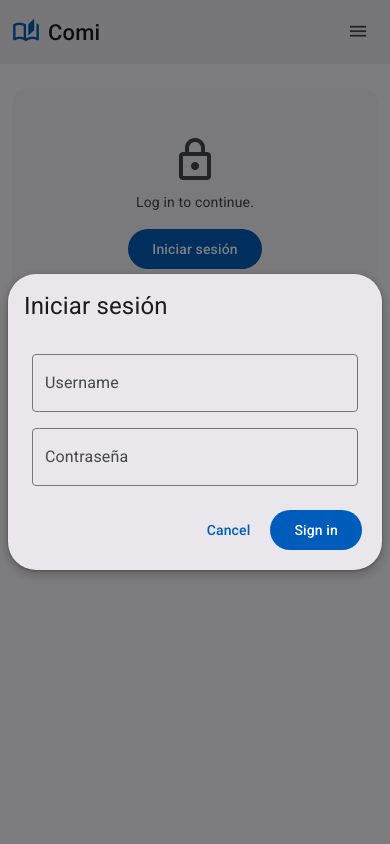
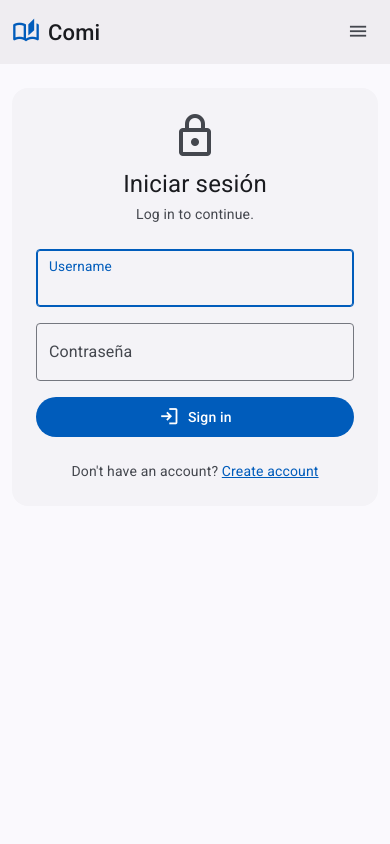
Before and after one commit to DeadSpawnZ/comics, a Django app: page /login/ in a window 390 px wide. Run offline with Django 5.2, Linux system fonts and the light colour scheme; some libraries are stand-ins or nearby versions.

Commit message:
feat(accounts): add login page and self-registration
Login moves from the navbar modal to a dedicated page that keeps a same-site next URL. Users can register themselves with a required, case-insensitively unique email and join Collectors. Logout is POST-only, and 403/404 pages match the app. Email verification and password reset wait until SMTP is configured.

```diff
--- a/comic/urls.py
+++ b/comic/urls.py
@@ -22,10 +22,10 @@ from django.views.i18n import JavaScriptCatalog
 from django.views.static import serve as serve_static
 
 from comics.views import (
+    accounts,
     collectables,
     collection,
     collection_entries,
-    login,
     manage,
     manage_arcs,
     manage_editions,
@@ -39,8 +39,9 @@ urlpatterns = [
     path("admin/", admin.site.urls),
     path("i18n/", include("django.conf.urls.i18n")),
     path("jsi18n/", JavaScriptCatalog.as_view(), name="javascript-catalog"),
-    path("login/", login.login_view, name="login"),
-    path("logout/", login.logout_view, name="logout"),
+    path("login/", accounts.login_view, name="login"),
+    path("logout/", accounts.logout_view, name="logout"),
+    path("registro/", accounts.register_view, name="register"),
     path("ajax/get-publishing-date/<int:publishing_id>/", publishing.get_publishing_date, name="get_publishing_date"),
     path("ajax/get-comics/<int:publishing_id>/", publishing.get_comics_by_publishing, name="get_comics_by_publishing"),
     path("ajax/get-previous-trades/<int:edition_id>/", collection.get_previous_trades, name="get_previous_trades"),
--- a/comics/forms.py
+++ b/comics/forms.py
@@ -4,8 +4,10 @@ import datetime
 from typing import Any
 
 from django import forms
+from django.contrib.auth.forms import AuthenticationForm, UserCreationForm
 from django.contrib.auth.models import User
-from django.core.exceptions import NON_FIELD_ERRORS
+from django.core.exceptions import NON_FIELD_ERRORS, ValidationError
+from django.db import transaction
 from django.db.models import QuerySet, prefetch_related_objects
 from django.utils.translation import gettext_lazy as _
 
@@ -576,3 +578,70 @@ class SignatureForm(forms.ModelForm):
 SignatureFormSet = forms.inlineformset_factory(
     Collection, Signature, form=SignatureForm, fk_name="collectable", extra=0, can_delete=True
 )
+
+
+# ---------- Accounts: sign in and self-registration ----------
+
+
+def _outlined_text_fields(form: forms.BaseForm) -> None:
+    """Material/Bootstrap outlined fields: floating labels need a placeholder."""
+    for field in form.fields.values():
+        field.widget.attrs.update({"class": "form-control", "placeholder": field.label})
+
+
+class LoginForm(AuthenticationForm):
+    """Django's sign-in form (inactive users and wrong passwords get the same message, so the form
+    does not reveal which accounts exist), with the app's labels and message."""
+
+    error_messages = {
+        **AuthenticationForm.error_messages,
+        "invalid_login": _("Your username and password didn't match."),
+    }
+
+    def __init__(self, *args: Any, **kwargs: Any) -> None:
+        super().__init__(*args, **kwargs)
+        self.fields["username"].label = _("Username")
+        self.fields["password"].label = _("Password")
+        _outlined_text_fields(self)
+
+
+class RegistrationForm(UserCreationForm):
+    """Self-registration: username, email and password (checked by AUTH_PASSWORD_VALIDATORS).
+
+    The email is required and unique ignoring case. That rule lives here and not in the database
+    because existing accounts have no email (several empty values). Without SMTP there is no email
+    verification yet: when there is, the account can be created inactive here and activated from
+    the emailed link."""
+
+    email = forms.EmailField(label=_("Email"), max_length=254)
+
+    error_messages = {
+        **UserCreationForm.error_messages,
+        "duplicate_email": _("A user with that email already exists."),
+    }
+
+    class Meta(UserCreationForm.Meta):
+        model = User
+        fields = ("username", "email")
+
+    def __init__(self, *args: Any, **kwargs: Any) -> None:
+        super().__init__(*args, **kwargs)
+        self.fields["username"].label = _("Username")
+        self.fields["password1"].label = _("Password")
+        self.fields["password2"].label = _("Confirm password")
+        self.fields["email"].widget.attrs["autocomplete"] = "email"
+        _outlined_text_fields(self)
+
+    def clean_email(self) -> str:
+        # EmailField already stripped the value; normalize_email lowercases the domain part.
+        email = User.objects.normalize_email(self.cleaned_data["email"])
+        # Telling that an email is taken is unavoidable without sending emails (and the same holds
+        # for usernames); with SMTP this can become a notice sent to that address instead.
+        if User.objects.filter(email__iexact=email).exists():
+            raise ValidationError(self.error_messages["duplicate_email"], code="duplicate_email")
+        return email
+
+    def save(self, commit: bool = True) -> User:
+        # The user and its default role (added by the post_save signal) are saved together.
+        with transaction.atomic():
+            return super().save(commit=commit)
--- /dev/null
+++ b/comics/templates/403.html
@@ -0,0 +1,5 @@
+{% extends 'error_page.html' %}
+{% load i18n %}
+{% block error_icon %}block{% endblock %}
+{% block error_title %}{% translate "Access denied" %}{% endblock %}
+{% block error_message %}{% translate "You don't have permission to open this page." %}{% endblock %}
--- /dev/null
+++ b/comics/templates/404.html
@@ -0,0 +1,5 @@
+{% extends 'error_page.html' %}
+{% load i18n %}
+{% block error_icon %}search_off{% endblock %}
+{% block error_title %}{% translate "Page not found" %}{% endblock %}
+{% block error_message %}{% translate "This page doesn't exist or was moved." %}{% endblock %}
--- /dev/null
+++ b/comics/templates/accounts/base_accounts.html
@@ -0,0 +1,27 @@
+{% extends 'base.html' %}
+{% load i18n %}
+{% comment %}Centered card shared by the account pages (sign in, registration).{% endcomment %}
+{% block content %}
+<div class="row justify-content-center my-4 my-md-5">
+  <div class="col-12 col-sm-10 col-md-7 col-lg-5 col-xl-4">
+    <div class="md-surface-card p-4">
+      <div class="text-center mb-4">
+        <span class="material-symbols-outlined d-block mb-2 empty-state-icon" aria-hidden="true">{% block accounts_icon %}lock{% endblock %}</span>
+        <h1 class="md-headline-small mb-1">{% block accounts_title %}{% endblock %}</h1>
+        <p class="md-body-medium mb-0">{% block accounts_subtitle %}{% endblock %}</p>
+      </div>
+
+      {% if form.non_field_errors %}
+        <div class="editor-errors mb-3" role="alert">
+          <span class="material-symbols-outlined" aria-hidden="true">error</span>
+          <ul>{% for error in form.non_field_errors %}<li>{{ error }}</li>{% endfor %}</ul>
+        </div>
+      {% endif %}
+
+      {% block accounts_form %}{% endblock %}
+
+      <p class="md-body-medium text-center mt-4 mb-0">{% block accounts_switch %}{% endblock %}</p>
+    </div>
+  </div>
+</div>
+{% endblock %}
--- /dev/null
+++ b/comics/templates/accounts/login.html
@@ -0,0 +1,24 @@
+{% extends 'accounts/base_accounts.html' %}
+{% load i18n %}
+
+{% block accounts_icon %}lock{% endblock %}
+{% block accounts_title %}{% translate "Log in" %}{% endblock %}
+{% block accounts_subtitle %}{% translate "Log in to continue." %}{% endblock %}
+
+{% block accounts_form %}
+<form method="post" action="{% url 'login' %}" id="loginForm" class="d-flex flex-column gap-3" novalidate>
+  {% csrf_token %}
+  {% if next_url %}<input type="hidden" name="next" value="{{ next_url }}">{% endif %}
+  {% include 'manage/includes/field.html' with field=form.username %}
+  {% include 'manage/includes/field.html' with field=form.password %}
+  <button type="submit" class="md-btn md-btn--filled justify-content-center">
+    <span class="material-symbols-outlined" aria-hidden="true">login</span>
+    {% translate "Sign in" %}
+  </button>
+</form>
+{% endblock %}
+
+{% block accounts_switch %}
+{% translate "Don't have an account?" %}
+<a href="{% url 'register' %}{% if next_url %}?next={{ next_url|urlencode }}{% endif %}">{% translate "Create account" %}</a>
+{% endblock %}
--- a/comics/templates/base.html
+++ b/comics/templates/base.html
@@ -140,54 +140,29 @@
                 </li>
                 {% endif %}
                 <li>
-                  <a class="dropdown-item" href="{% url 'logout' %}">
-                    <span class="material-symbols-outlined" aria-hidden="true">logout</span>
-                    {% translate "Log out" %}
-                  </a>
+                  {# POST with CSRF token: signing out is a state change. #}
+                  <form method="post" action="{% url 'logout' %}">
+                    {% csrf_token %}
+                    <button type="submit" class="dropdown-item">
+                      <span class="material-symbols-outlined" aria-hidden="true">logout</span>
+                      {% translate "Log out" %}
+                    </button>
+                  </form>
                 </li>
               </ul>
             </div>
-            {% else %}
-            <button type="button" class="md-btn md-btn--filled" data-bs-toggle="modal" data-bs-target="#loginDialog">
+            {% elif url_name != 'login' and url_name != 'register' %}
+            {# The login page is the only sign-in UI; it brings the user back here afterwards. #}
+            <a class="md-btn md-btn--filled" href="{% url 'login' %}?next={{ request.get_full_path|urlencode }}">
               <span class="material-symbols-outlined" aria-hidden="true">login</span>
               {% translate "Log in" %}
-            </button>
+            </a>
             {% endif %}
           </div>
         </div>
       </div>
     </nav>
     {% endwith %}
-
-    {% if not user.is_authenticated %}
-    <div class="modal fade md-dialog" id="loginDialog" tabindex="-1" aria-labelledby="loginDialogTitle" aria-hidden="true">
-      <div class="modal-dialog modal-dialog-centered">
-        <div class="modal-content">
-          <form method="post" action="{% url 'login' %}">
-            {% csrf_token %}
-            {% if login_next %}<input type="hidden" name="next" value="{{ login_next }}">{% endif %}
-            <div class="modal-header">
-              <h2 class="modal-title md-headline-small" id="loginDialogTitle">{% translate "Log in" %}</h2>
-            </div>
-            <div class="modal-body d-flex flex-column gap-3">
-              <div class="form-floating md-field">
-                <input type="text" class="form-control" id="loginUsername" name="username" placeholder="{% translate 'Username' %}" autocomplete="username" required>
-                <label for="loginUsername">{% translate "Username" %}</label>
-              </div>
-              <div class="form-floating md-field">
-                <input type="password" class="form-control" id="loginPassword" name="password" placeholder="{% translate 'Password' %}" autocomplete="current-password" required>
-                <label for="loginPassword">{% translate "Password" %}</label>
-              </div>
-            </div>
-            <div class="modal-footer">
-              <button type="button" class="md-btn md-btn--text" data-bs-dismiss="modal">{% translate "Cancel" %}</button>
-              <button type="submit" class="md-btn md-btn--filled">{% translate "Sign in" %}</button>
-            </div>
-          </form>
-        </div>
-      </div>
-    </div>
-    {% endif %}
 
     <main class="container-fluid">{% block content %} {% endblock %}</main>
 
--- a/comics/templates/login.html
+++ /dev/null
@@ -1,30 +0,0 @@
-{% extends 'base.html' %}
-{% load i18n %}
-{% block content %}
-
-<div class="my-4">
-  <div class="md-surface-card text-center py-5">
-    <span class="material-symbols-outlined d-block mb-2 empty-state-icon" aria-hidden="true">lock</span>
-    {% if login_failed %}
-      <p class="md-body-medium mb-2" role="alert">{% translate "Your username and password didn't match." %}</p>
-    {% endif %}
-    <p class="md-body-medium mb-3">{% translate "Log in to continue." %}</p>
-    <button type="button" class="md-btn md-btn--filled" data-bs-toggle="modal" data-bs-target="#loginDialog">
-      {% translate "Log in" %}
-    </button>
-  </div>
-</div>
-
-{% endblock %}
-
-{% block extra_js %}
-<script>
-  // This page only exists to sign in: open the login dialog (from base.html) right away.
-  document.addEventListener("DOMContentLoaded", function () {
-    const dialog = document.getElementById("loginDialog");
-    if (dialog) {
-      bootstrap.Modal.getOrCreateInstance(dialog).show();
-    }
-  });
-</script>
-{% endblock %}
--- /dev/null
+++ b/comics/views/accounts.py
@@ -0,0 +1,53 @@
+"""Accounts: sign in, sign out and self-registration.
+
+There is no SMTP server yet, so there is no email verification or password reset by email. When
+there is, they belong here (Django's PasswordResetView & co. only need URLs and templates)."""
+
+from __future__ import annotations
+
+from django.conf import settings
+from django.contrib.auth import login, logout
+from django.http import HttpRequest, HttpResponse, HttpResponseRedirect
+from django.shortcuts import redirect, render
+from django.views.decorators.http import require_http_methods, require_POST
+
+from comics.forms import LoginForm, RegistrationForm
+from comics.views.manage_editions import _safe_next
+
+DEFAULT_LANDING = "/collectables/"
+
+
+@require_http_methods(["GET", "POST"])
+def login_view(request: HttpRequest) -> HttpResponse:
+    """GET shows the sign-in page (the LOGIN_URL target); POST signs in. Both honor a same-site
+    `next` URL (what @login_required adds), carried through the form as a hidden field."""
+    next_url = _safe_next(request, "")
+    if request.user.is_authenticated:
+        return redirect(next_url or DEFAULT_LANDING)
+    form = LoginForm(request, data=request.POST if request.method == "POST" else None)
+    if form.is_valid():
+        login(request, form.get_user())
+        return redirect(next_url or DEFAULT_LANDING)
+    return render(request, "accounts/login.html", {"form": form, "next_url": next_url})
+
+
+@require_http_methods(["GET", "POST"])
+def register_view(request: HttpRequest) -> HttpResponse:
+    """Self-registration. A new account is signed in right away and, like every user, is a
+    Collector (comics.signals). Signed-in users have nothing to do here."""
+    next_url = _safe_next(request, "")
+    if request.user.is_authenticated:
+        return redirect(next_url or DEFAULT_LANDING)
+    form = RegistrationForm(request.POST if request.method == "POST" else None)
+    if form.is_valid():
+        user = form.save()
+        login(request, user, backend=settings.AUTHENTICATION_BACKENDS[0])
+        return redirect(next_url or DEFAULT_LANDING)
+    return render(request, "accounts/register.html", {"form": form, "next_url": next_url})
+
+
+@require_POST
+def logout_view(request: HttpRequest) -> HttpResponseRedirect:
+    """POST only (CSRF-protected): a link or an image on another site cannot sign users out."""
+    logout(request)
+    return redirect(settings.LOGOUT_REDIRECT_URL)
--- a/comics/views/login.py
+++ /dev/null
@@ -1,32 +0,0 @@
-from __future__ import annotations
-
-from django.conf import settings
-from django.contrib.auth import authenticate, login, logout
-from django.http import HttpRequest, HttpResponse, HttpResponseRedirect
-from django.shortcuts import redirect, render
-from django.views.decorators.http import require_http_methods
-
-from comics.views.manage_editions import _safe_next
-
-DEFAULT_LANDING = "/collectables/"
-
-
-@require_http_methods(["GET", "POST"])
-def login_view(request: HttpRequest) -> HttpResponse:
-    """GET shows the sign-in page (also the LOGIN_URL target); POST signs in. Both honor a same-site
-    `next` URL (what @login_required adds), carried through the login dialog as a hidden field."""
-    next_url = _safe_next(request, "")
-    if request.user.is_authenticated:
-        return redirect(next_url or DEFAULT_LANDING)
-    if request.method == "POST":
-        user = authenticate(request, username=request.POST.get("username"), password=request.POST.get("password"))
-        if user is not None:
-            login(request, user)
-            return redirect(next_url or DEFAULT_LANDING)
-        return render(request, "login.html", {"login_failed": True, "login_next": next_url})
-    return render(request, "login.html", {"login_failed": False, "login_next": next_url})
-
-
-def logout_view(request: HttpRequest) -> HttpResponseRedirect:
-    logout(request)
-    return redirect(settings.LOGOUT_REDIRECT_URL)
--- a/dump.py
+++ b/dump.py
@@ -33,6 +33,9 @@ EXCLUDED_MODELS = [
 # --natural-primary: users and groups are written without their id, so loaddata matches them by
 #   username / group name. A freshly migrated database already has the role groups (migration
 #   0093), maybe with other ids; loading them by id would collide on the unique group name.
+#   As a consequence user and group ids are not preserved by a restore (they may change). That is
+#   safe: every reference to them inside the dump is written by natural key, and the only tables
+#   that store user ids outside the dump (admin log, sessions) are excluded above.
 DUMPDATA_OPTIONS = ["--indent=4", "--natural-foreign", "--natural-primary"]
 
 
```
Also changed, not shown: comics/roles.py (+5 -3 lines), comics/templates/accounts/register.html (added, +27 -0 lines), comics/templates/error_page.html (added, +16 -0 lines), comics/tests/test_accounts.py (added, +264 -0 lines), comics/tests/test_minor_fixes.py (+3 -77 lines), comics/tests/test_roles.py (+0 -15 lines), comics/tests/test_translations.py (+13 -0 lines), locale/es/LC_MESSAGES/django.po.
